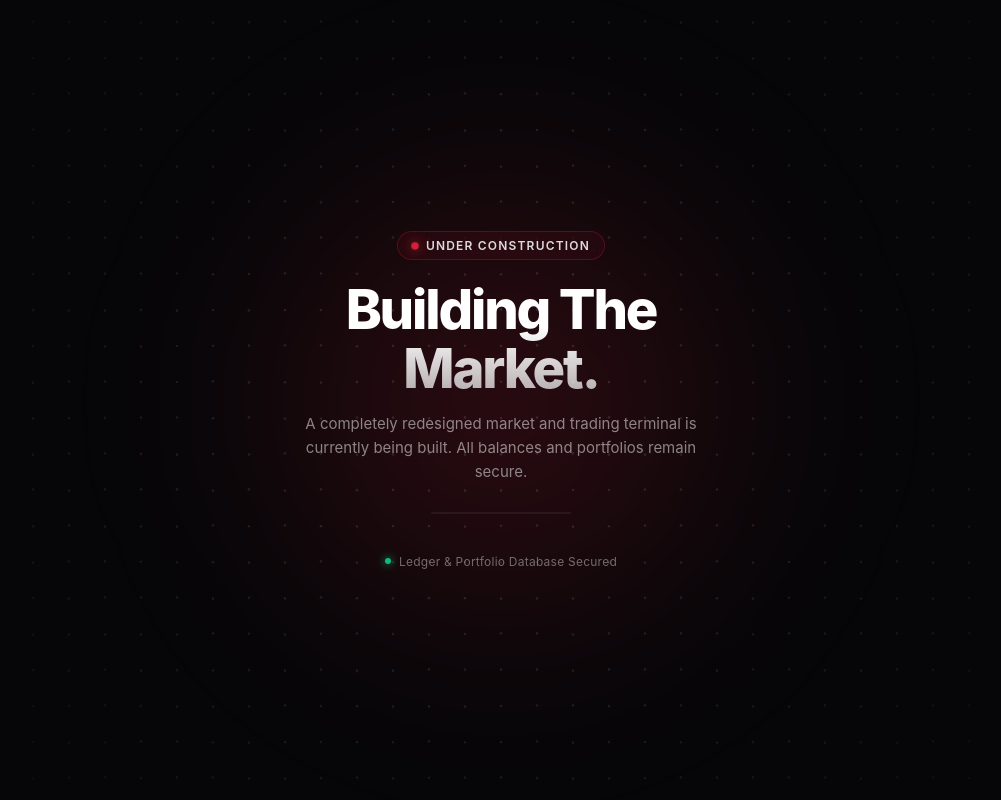
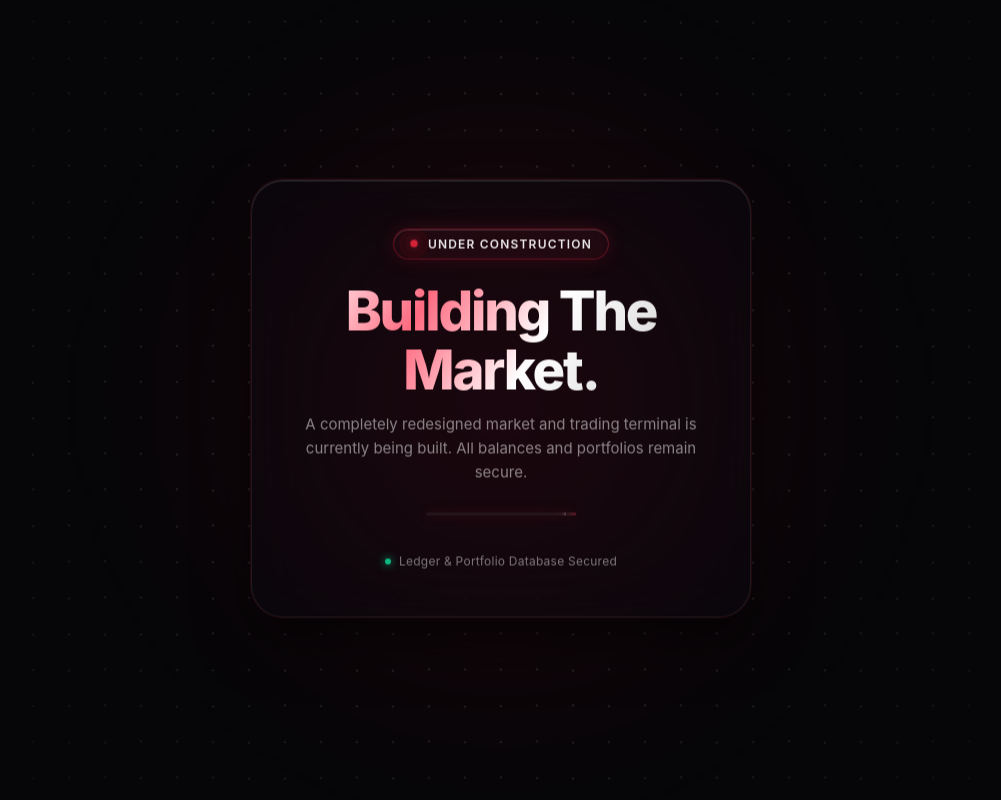
Before and after one commit to 1tsRajuWu/Meoww, a Flask app: page /market in a window 1280 px wide. Shown: the whole page, without its empty margins (139-1140 px from the left). Run offline with Flask 3, Linux system fonts and the light colour scheme; some libraries are stand-ins or nearby versions.

Commit message:
feat(ui): refine interactive constellation physics and styling on market BRB page

```diff
--- a/templates/brb_market.html
+++ b/templates/brb_market.html
@@ -53,43 +53,72 @@
     top: 50%;
     left: 50%;
     transform: translate(-50%, -50%);
-    width: 650px;
-    height: 650px;
-    background: radial-gradient(circle, rgba(255, 42, 68, 0.18) 0%, rgba(220, 38, 38, 0.08) 45%, transparent 70%);
-    filter: blur(80px);
+    width: 700px;
+    height: 700px;
+    background: radial-gradient(circle, rgba(255, 42, 68, 0.16) 0%, rgba(220, 38, 38, 0.06) 45%, transparent 70%);
+    filter: blur(90px);
     pointer-events: none;
     z-index: 0;
+    animation: ambient-breathe 8s ease-in-out infinite alternate;
+  }
+  @keyframes ambient-breathe {
+    0% { transform: translate(-50%, -50%) scale(0.95); opacity: 0.8; }
+    100% { transform: translate(-50%, -50%) scale(1.1); opacity: 1; }
   }
 
   /* Center Stage Container */
   .stage {
     position: relative;
     z-index: 1;
-    max-width: 480px;
+    max-width: 500px;
     width: 100%;
     text-align: center;
     display: flex;
     flex-direction: column;
     align-items: center;
     user-select: none;
+    padding: 48px 36px;
+    border-radius: 32px;
+    background: rgba(10, 10, 16, 0.55);
+    backdrop-filter: blur(28px) saturate(180%);
+    -webkit-backdrop-filter: blur(28px) saturate(180%);
+    border: 1px solid rgba(255, 255, 255, 0.08);
+    box-shadow:
+      0 24px 64px -12px rgba(0, 0, 0, 0.75),
+      0 0 0 1px rgba(255, 42, 68, 0.12),
+      inset 0 1px 0 rgba(255, 255, 255, 0.15);
+    animation: stage-float 8s ease-in-out infinite;
+  }
+  @keyframes stage-float {
+    0%, 100% { transform: translateY(0); }
+    50% { transform: translateY(-6px); }
   }
 
   /* Pill Tag */
   .status-pill {
     display: inline-flex;
     align-items: center;
-    gap: 8px;
-    padding: 6px 14px;
+    gap: 10px;
+    padding: 7px 16px;
     border-radius: 999px;
-    background: rgba(255, 42, 68, 0.06);
-    border: 1px solid rgba(255, 42, 68, 0.22);
+    background: rgba(255, 42, 68, 0.08);
+    border: 1px solid rgba(255, 42, 68, 0.28);
     font-size: 12px;
     font-weight: 600;
     letter-spacing: 0.1em;
     text-transform: uppercase;
-    color: rgba(255, 255, 255, 0.85);
-    margin-bottom: 20px;
-    backdrop-filter: blur(10px);
+    color: rgba(255, 255, 255, 0.9);
+    margin-bottom: 22px;
+    backdrop-filter: blur(12px);
+    box-shadow: 0 0 20px rgba(255, 42, 68, 0.15), inset 0 1px 0 rgba(255, 255, 255, 0.15);
+  }
+  .pulse-dot-wrap {
+    position: relative;
+    width: 8px;
+    height: 8px;
+    display: flex;
+    align-items: center;
+    justify-content: center;
   }
   .pulse-dot {
     width: 6px;
@@ -98,24 +127,52 @@
     background: var(--brb-red);
     box-shadow: 0 0 10px var(--brb-red), 0 0 20px var(--brb-red-glow);
     animation: pulse 2s ease-in-out infinite;
+    position: relative;
+    z-index: 2;
+  }
+  .pulse-ring {
+    position: absolute;
+    width: 100%;
+    height: 100%;
+    border-radius: 50%;
+    border: 1.5px solid var(--brb-red);
+    animation: sonar 2.4s cubic-bezier(0.1, 0.2, 0.3, 1) infinite;
+  }
+  @keyframes sonar {
+    0% { transform: scale(1); opacity: 0.95; }
+    100% { transform: scale(3.8); opacity: 0; }
   }
   @keyframes pulse {
     0%, 100% { transform: scale(1); opacity: 1; }
-    50% { transform: scale(1.4); opacity: 0.7; }
+    50% { transform: scale(1.35); opacity: 0.75; }
   }
 
-  /* Typography */
+  /* Typography with animated gradient shimmer */
   .title {
     font-size: clamp(2.4rem, 5vw, 3.4rem);
     font-weight: 800;
     letter-spacing: -0.04em;
     line-height: 1.08;
     margin-bottom: 14px;
-    background: linear-gradient(180deg, #ffffff 40%, rgba(255, 255, 255, 0.65) 100%);
+    background: linear-gradient(
+      120deg,
+      #ffffff 0%,
+      #ffffff 35%,
+      #ff6b81 50%,
+      #ffffff 65%,
+      rgba(255, 255, 255, 0.65) 100%
+    );
+    background-size: 200% auto;
     -webkit-background-clip: text;
     -webkit-text-fill-color: transparent;
     background-clip: text;
+    animation: shimmer 5s ease-in-out infinite;
   }
+  @keyframes shimmer {
+    0%, 100% { background-position: 0% 50%; }
+    50% { background-position: 100% 50%; }
+  }
+
   .subtitle {
     font-size: 15px;
     line-height: 1.6;
@@ -127,13 +184,14 @@
 
   /* Laser Progress Bar */
   .laser-track {
-    width: 140px;
-    height: 2px;
+    width: 150px;
+    height: 3px;
     background: rgba(255, 255, 255, 0.06);
     border-radius: 999px;
     position: relative;
     overflow: hidden;
     margin: 28px auto 32px;
+    box-shadow: 0 0 12px rgba(255, 42, 68, 0.2);
   }
   .laser-bar {
     position: absolute;
@@ -141,8 +199,9 @@
     left: -60%;
     width: 60%;
     height: 100%;
-    background: linear-gradient(90deg, transparent, #ff2a44, #ff6b81, transparent);
-    animation: laser-slide 2.2s cubic-bezier(0.4, 0, 0.2, 1) infinite;
+    background: linear-gradient(90deg, transparent 0%, #ff2a44 40%, #ffffff 70%, #ff6b81 90%, transparent 100%);
+    box-shadow: 0 0 16px var(--brb-red), 0 0 4px #ffffff;
+    animation: laser-slide 2.4s cubic-bezier(0.4, 0, 0.2, 1) infinite;
   }
   @keyframes laser-slide {
     0% { left: -60%; }
@@ -188,9 +269,9 @@
     align-items: center;
     gap: 8px;
     font-size: 12px;
-    color: rgba(255, 255, 255, 0.4);
+    color: rgba(255, 255, 255, 0.45);
     letter-spacing: 0.02em;
-    margin-top: 8px;
+    margin-top: 6px;
   }
   .meta-dot {
     width: 6px;
@@ -207,7 +288,10 @@
 
   <main class="stage">
     <div class="status-pill">
-      <span class="pulse-dot"></span>
+      <div class="pulse-dot-wrap">
+        <span class="pulse-ring"></span>
+        <span class="pulse-dot"></span>
+      </div>
       Under Construction
     </div>
 
@@ -245,15 +329,18 @@
     var width = 0, height = 0, dpr = 1;
     var dots = [];
     var SPACING = 36;
-    var INFLUENCE_RADIUS = 140;
-    var MOUSE_FORCE = 7;
+    var INFLUENCE_RADIUS = 150;
+    var MOUSE_FORCE = 7.5;
     var SPRING = 0.075;
     var DAMPING = 0.83;
 
     var mouse = { x: -9999, y: -9999, targetX: -9999, targetY: -9999, active: false };
     var shockwaves = [];
+    var cols = 0, rows = 0;
 
-    function Dot(x, y) {
+    function Dot(col, row, x, y) {
+      this.col = col;
+      this.row = row;
       this.originX = x;
       this.originY = y;
       this.x = x;
@@ -262,6 +349,7 @@
       this.vy = 0;
       this.size = 1.35;
       this.phase = Math.random() * Math.PI * 2;
+      this.displacement = 0;
     }
 
     Dot.prototype.update = function(time) {
@@ -305,15 +393,16 @@
 
       this.x += this.vx;
       this.y += this.vy;
+
+      var diffX = this.x - this.originX;
+      var diffY = this.y - this.originY;
+      this.displacement = Math.sqrt(diffX * diffX + diffY * diffY);
     };
 
-    Dot.prototype.draw = function(ctx) {
-      var cx = width / 2;
-      var cy = height / 2;
+    Dot.prototype.draw = function(ctx, cx, cy, maxDist) {
       var dx = this.x - cx;
       var dy = this.y - cy;
       var distFromCenter = Math.sqrt(dx * dx + dy * dy);
-      var maxDist = Math.sqrt(cx * cx + cy * cy);
       var vignette = Math.max(0, 1 - Math.pow(distFromCenter / maxDist, 1.4));
 
       var mouseProximity = 0;
@@ -326,15 +415,15 @@
         }
       }
 
-      var alpha = (0.12 + mouseProximity * 0.65) * vignette;
+      var alpha = (0.12 + mouseProximity * 0.7) * vignette;
       if (alpha <= 0.01) return;
 
-      var r = this.size + mouseProximity * 1.6;
+      var r = this.size + mouseProximity * 1.8;
 
       ctx.beginPath();
       ctx.arc(this.x, this.y, r, 0, Math.PI * 2);
 
-      if (mouseProximity > 0.35) {
+      if (mouseProximity > 0.3) {
         ctx.fillStyle = 'rgba(255, 42, 68, ' + alpha + ')';
       } else {
         ctx.fillStyle = 'rgba(255, 255, 255, ' + alpha + ')';
@@ -351,14 +440,14 @@
       ctx.scale(dpr, dpr);
 
       dots = [];
-      var cols = Math.ceil(width / SPACING) + 1;
-      var rows = Math.ceil(height / SPACING) + 1;
+      cols = Math.ceil(width / SPACING) + 1;
+      rows = Math.ceil(height / SPACING) + 1;
       var offsetX = (width - (cols - 1) * SPACING) / 2;
       var offsetY = (height - (rows - 1) * SPACING) / 2;
 
       for (var r = 0; r < rows; r++) {
         for (var c = 0; c < cols; c++) {
-          dots.push(new Dot(offsetX + c * SPACING, offsetY + r * SPACING));
+          dots.push(new Dot(c, r, offsetX + c * SPACING, offsetY + r * SPACING));
         }
       }
     }
@@ -378,9 +467,9 @@
         x: e.clientX,
         y: e.clientY,
         radius: 0,
-        maxRadius: 280,
-        width: 50,
-        strength: 9
+        maxRadius: 320,
+        width: 55,
+        strength: 10
       });
     }
 
@@ -399,20 +488,73 @@
         mouse.y += (mouse.targetY - mouse.y) * 0.35;
       }
 
+      ctx.clearRect(0, 0, width, height);
+
+      // Cursor flashlight volumetric glow
+      if (mouse.active) {
+        var grad = ctx.createRadialGradient(mouse.x, mouse.y, 0, mouse.x, mouse.y, 220);
+        grad.addColorStop(0, 'rgba(255, 42, 68, 0.08)');
+        grad.addColorStop(1, 'transparent');
+        ctx.fillStyle = grad;
+        ctx.fillRect(0, 0, width, height);
+      }
+
+      // Shockwaves update & visual rings
       for (var i = shockwaves.length - 1; i >= 0; i--) {
         var sw = shockwaves[i];
         sw.radius += 8;
         sw.strength *= 0.94;
+        var swAlpha = Math.max(0, (1 - sw.radius / sw.maxRadius) * 0.4);
+        if (swAlpha > 0.01) {
+          ctx.beginPath();
+          ctx.arc(sw.x, sw.y, sw.radius, 0, Math.PI * 2);
+          ctx.strokeStyle = 'rgba(255, 42, 68, ' + swAlpha + ')';
+          ctx.lineWidth = 1.5;
+          ctx.stroke();
+        }
         if (sw.radius > sw.maxRadius) {
           shockwaves.splice(i, 1);
         }
       }
 
-      ctx.clearRect(0, 0, width, height);
+      var cx = width / 2;
+      var cy = height / 2;
+      var maxDist = Math.sqrt(cx * cx + cy * cy);
 
+      // Update and draw dots
       for (var j = 0; j < dots.length; j++) {
         dots[j].update(time);
-        dots[j].draw(ctx);
+        dots[j].draw(ctx, cx, cy, maxDist);
+      }
+
+      // Constellation webbing between disturbed neighbor dots
+      ctx.lineWidth = 0.75;
+      for (var k = 0; k < dots.length; k++) {
+        var d1 = dots[k];
+        if (d1.displacement > 1.2) {
+          if (d1.col + 1 < cols) {
+            var rightDot = dots[k + 1];
+            if (rightDot && rightDot.displacement > 0.8) {
+              var wAlpha = Math.min(0.4, (d1.displacement + rightDot.displacement) * 0.035);
+              ctx.strokeStyle = 'rgba(255, 42, 68, ' + wAlpha + ')';
+              ctx.beginPath();
+              ctx.moveTo(d1.x, d1.y);
+              ctx.lineTo(rightDot.x, rightDot.y);
+              ctx.stroke();
+            }
+          }
+          if (d1.row + 1 < rows) {
+            var bottomDot = dots[k + cols];
+            if (bottomDot && bottomDot.displacement > 0.8) {
+              var wAlpha2 = Math.min(0.4, (d1.displacement + bottomDot.displacement) * 0.035);
+              ctx.strokeStyle = 'rgba(255, 42, 68, ' + wAlpha2 + ')';
+              ctx.beginPath();
+              ctx.moveTo(d1.x, d1.y);
+              ctx.lineTo(bottomDot.x, bottomDot.y);
+              ctx.stroke();
+            }
+          }
+        }
       }
     }
 
```
Also changed, not shown: other parts of templates/brb_market.html (+27 -5 lines).
